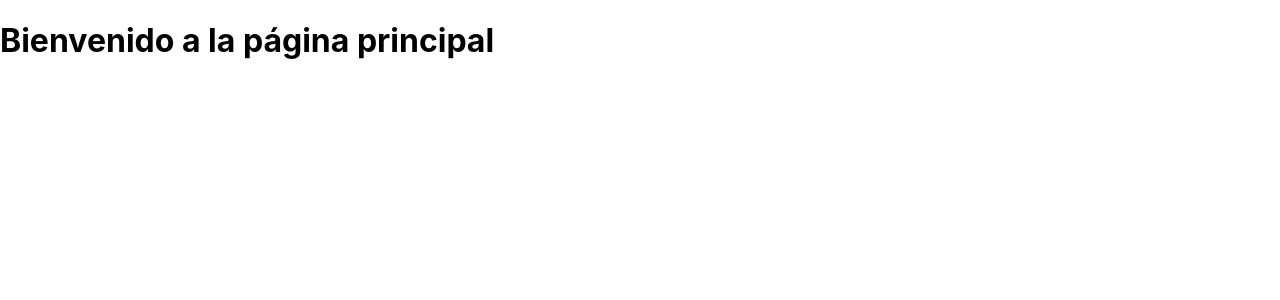
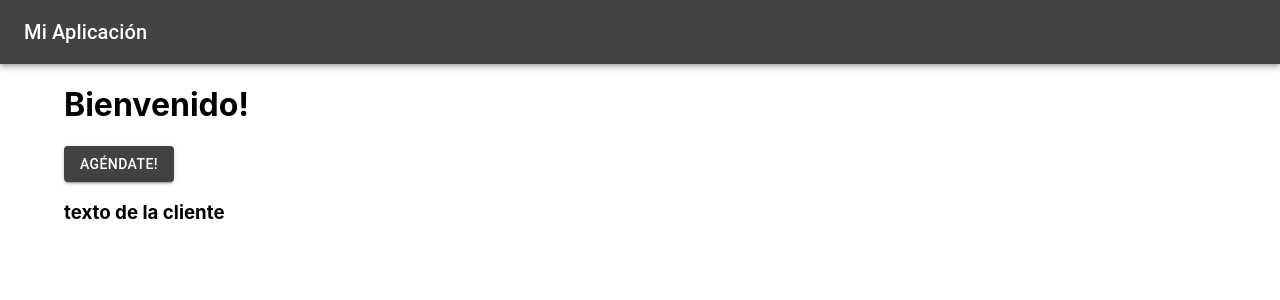
Before and after one commit to yanah-s/proyectoAppReact, a React (Create React App) app: page / in a window 1280 px wide. Shown: the top 300 px of the page. Built offline with nearby package versions, Linux system fonts and the light colour scheme.

Commit message:
incorporacion de MUI

```diff
--- a/package.json
+++ b/package.json
@@ -3,6 +3,9 @@
   "version": "0.1.0",
   "private": true,
   "dependencies": {
+    "@emotion/react": "^11.11.4",
+    "@emotion/styled": "^11.11.5",
+    "@mui/material": "^5.15.18",
     "@testing-library/jest-dom": "^5.17.0",
     "@testing-library/react": "^13.4.0",
     "@testing-library/user-event": "^13.5.0",
--- a/src/App.js
+++ b/src/App.js
@@ -1,13 +1,54 @@
 import React from 'react';
-import AppRoutes from './routes';
+import AppRoutes from './routes'; // Asegúrate de que esta ruta es correcta
+import { Button, AppBar, Toolbar, Typography, Container } from '@mui/material';
+import { createTheme, ThemeProvider } from '@mui/material/styles';
+
+const theme = createTheme({
+    palette: {
+        primary: {
+            main: '#424242', // Gris oscuro
+        },
+        secondary: {
+            main: '#757575', // Gris medio
+        },
+        error: {
+            main: '#ff5252', // Rojo claro
+        },
+        background: {
+            default: '#121212', // Fondo casi negro
+            paper: '#1d1d1d', // Fondo de papel gris oscuro
+        },
+        text: {
+            primary: '#ffffff', // Texto blanco
+            secondary: '#bdbdbd', // Texto gris claro
+        },
+    },
+    typography: {
+        h4: {
+            fontSize: '2rem',
+            color: '#e0e0e0', // Texto h4 en gris claro
+        },
+    },
+});
 
 function App() {
     return (
-        <div className="App">
-            <header className="App-header">
-                <AppRoutes />
-            </header>
-        </div>
+        <ThemeProvider theme={theme}>
+            <div className="App">
+                <AppBar position="static">
+                    <Toolbar>
+                        <Typography variant="h6">
+                            Mi Aplicación
+                        </Typography>
+                    </Toolbar>
+                </AppBar>
+                <header className="App-header">
+                    <Container>
+                        <AppRoutes />
+                    </Container>
+                </header>
+            </div>
+        </ThemeProvider>
     );
 }
 
--- a/src/pages/Home.js
+++ b/src/pages/Home.js
@@ -1,9 +1,24 @@
 import React from 'react';
+import { Button } from '@mui/material';
+
 
 const Home = () => {
+    const agendar = () => {
+        // Lógica para manejar el click del botón
+        console.log('¡Agéndate!');
+    };
+
     return (
         <div>
-            <h1>Bienvenido a la página principal</h1>
+            <h1>Bienvenido!</h1>
+            <Button
+                variant="contained"
+                color="primary"
+                onClick={agendar}
+            >
+                Agéndate!
+            </Button>
+            <h3> texto de la cliente</h3>
         </div>
     );
 };
```
Also changed, not shown: 1 other file (tests, documents, lock files or other folders).
